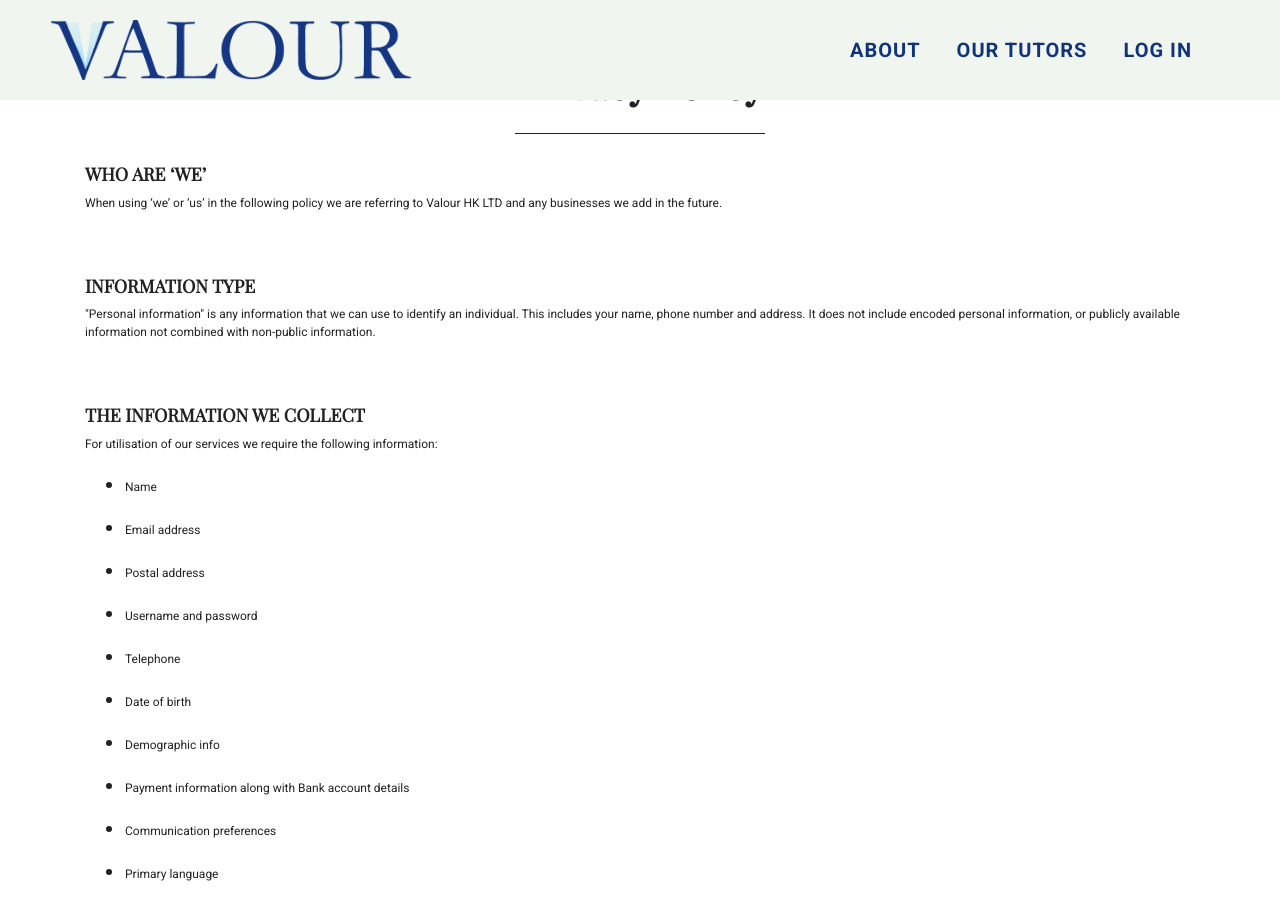
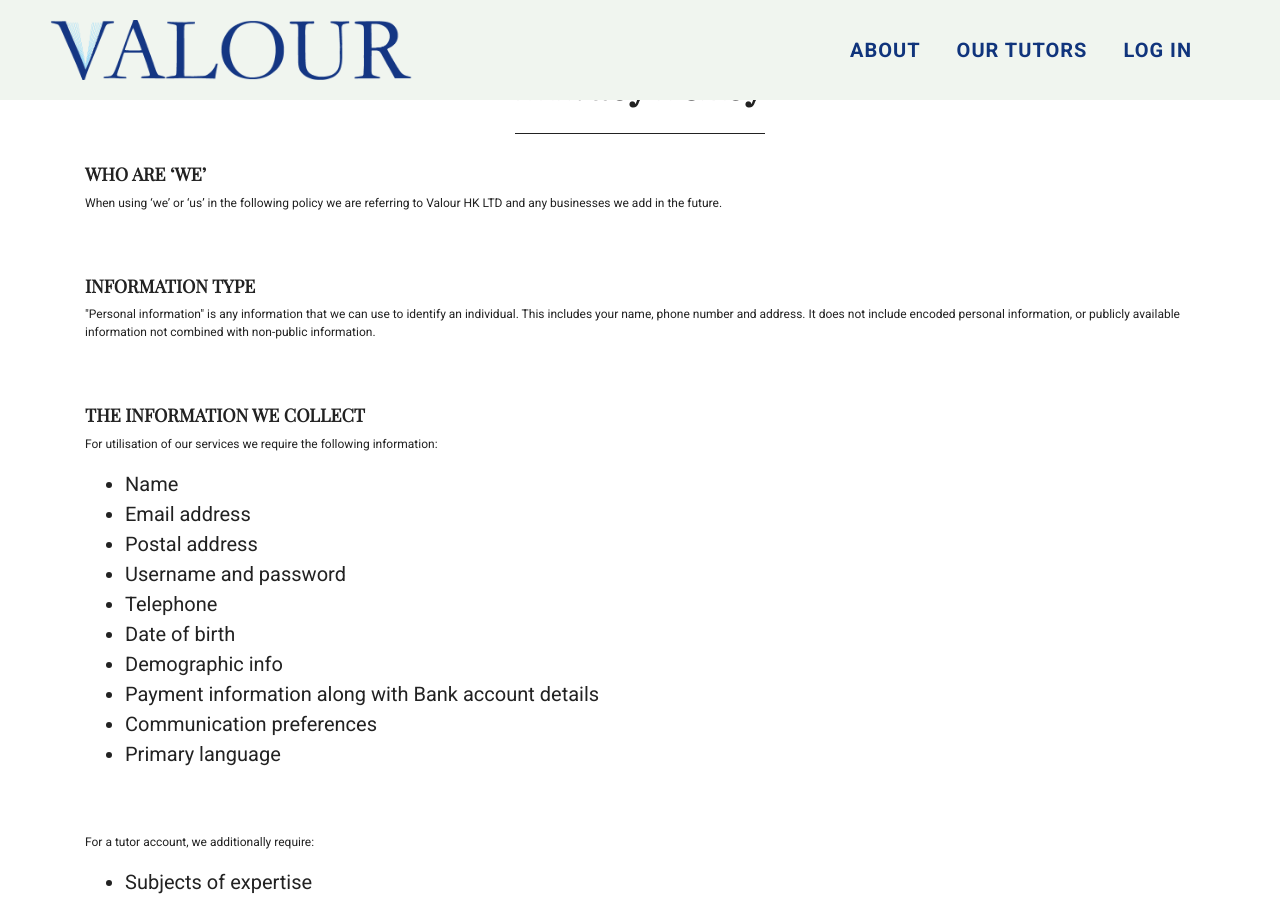
Before and after one commit to tutorcruncher-sites/valour-hk, a Jekyll site: the page built from privacy.html, in a window 1280 px wide and 900 px high. Built offline with Jekyll 4.4.1, drawn with Linux system fonts in a browser that asks for light colours.

```diff
--- a/privacy.html
+++ b/privacy.html
@@ -26,36 +26,36 @@ layout: privacy
 <h4>THE INFORMATION WE COLLECT</span></strong></h4>
 <p>For utilisation of our services we require the following information:</span></p>
 <ul class="data">
-  <li><p>Name</p></li>
-  <li><p>Email address</p></li>
-  <li><p>Postal address</p></li>
-  <li><p>Username and password</p></li>
-  <li><p>Telephone</p></li>
-  <li><p>Date of birth</p></li>
-  <li><p>Demographic info</p></li>
-  <li><p>Payment information along with Bank account details</p></li>
-  <li><p>Communication preferences</p></li>
-  <li><p>Primary language</p></li>
+  <li>Name</li>
+  <li>Email address</li>
+  <li>Postal address</li>
+  <li>Username and password</li>
+  <li>Telephone</li>
+  <li>Date of birth</li>
+  <li>Demographic info</li>
+  <li>Payment information along with Bank account details</li>
+  <li>Communication preferences</li>
+  <li>Primary language</li>
 </ul><br>
 </br>
 <p>For a tutor account, we additionally require:</span></p>
 <ul class="data">
-  <li><p>Subjects of expertise</p></li>
-  <li><p>Gender, personal statement, availability, qualifications and experience</p></li>
-  <li><p>Photo identification</p></li>
-  <li><p>DBS certificate</p></li>
-  <li><p>Contact Details of two references</p></li>
-  <li><p>Profile photo</p></li>
+  <li>Subjects of expertise</li>
+  <li>Gender, personal statement, availability, qualifications and experience</li>
+  <li>Photo identification</li>
+  <li>DBS certificate</li>
+  <li>Contact Details of two references</li>
+  <li>Profile photo</li>
 </ul><br>
 </br>
 <h4>USE OF INFORMATION</span></strong></h4>
 <p>Your information is used to provide products, offers, services, or other content tailored to your interests. This may entail use in the following ways:</span></p>
 <ul class="data">
-  <li><p>Answer questions and respond to requests</p></li>
-  <li><p>Develop new products or services</p></li>
-  <li><p>Manage your account</p></li>
-  <li><p>Process payments</p></li>
-  <li><p>Send you personalised emails with information we think of interest to you.</p></li>
+  <li>Answer questions and respond to requests</li>
+  <li>Develop new products or services</li>
+  <li>Manage your account</li>
+  <li>Process payments</li>
+  <li>Send you personalised emails with information we think of interest to you.</li>
 </ul>
 <p><span style="font-size:13px;">
     <br>
@@ -68,9 +68,9 @@ layout: privacy
 <h4>WEBSITE</span></strong></h4>
 <p>The owners and moderators of this website ensure user privacy by taking the necessary steps to protect your privacy. This website additionally operates within all UK laws and requirements.&nbsp;</span></p>
       <ul class="data"><br></br>
-  <li><p>Cookies: Cookies are used to better your experience while visiting the website. Cookies are small text files placed on your device, used to track usage patterns and record preferences. Valour does not use cookies for personal information storage, but does to track usage of all visitors. If you wish to deny cookies on this website, please take necessary steps within your web browsers security settings to block all cookies.</p></li>
-  <li><p>Analytics: Google Analytics is integrated within our site to enable us to develop the site and content around your interests. If you wish to opt-out of analytics, please consult your web browser guidance on the process. No personal information is stored, saved or collected.</p></li>
-  <li><p>External Links: Whilst we ensure all external links are safe, please be cautious of utilising any external web links mentioned throughout this website. We cannot guarantee or verify the safety or content of any external links provided. You therefore use such links at your own risk. This website and its owners cannot be held liable for any damages or implications caused by visiting any external links mentioned.</p></li>
+  <li>Cookies: Cookies are used to better your experience while visiting the website. Cookies are small text files placed on your device, used to track usage patterns and record preferences. Valour does not use cookies for personal information storage, but does to track usage of all visitors. If you wish to deny cookies on this website, please take necessary steps within your web browsers security settings to block all cookies.</li>
+  <li>Analytics: Google Analytics is integrated within our site to enable us to develop the site and content around your interests. If you wish to opt-out of analytics, please consult your web browser guidance on the process. No personal information is stored, saved or collected.</li>
+  <li>External Links: Whilst we ensure all external links are safe, please be cautious of utilising any external web links mentioned throughout this website. We cannot guarantee or verify the safety or content of any external links provided. You therefore use such links at your own risk. This website and its owners cannot be held liable for any damages or implications caused by visiting any external links mentioned.</li>
 </ul><br>
 </br>
 <h4>RIGHT TO ACCESS AND DELETION</span></strong></h4>
```
